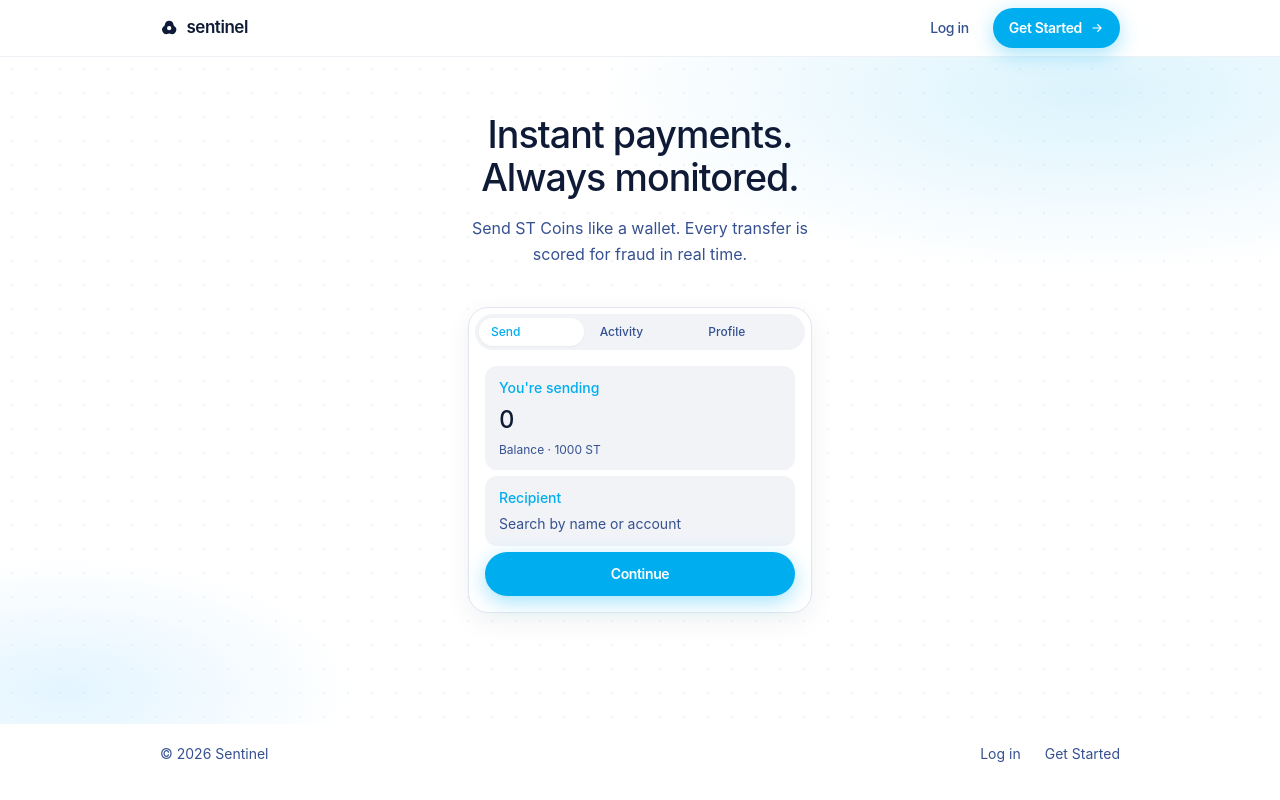
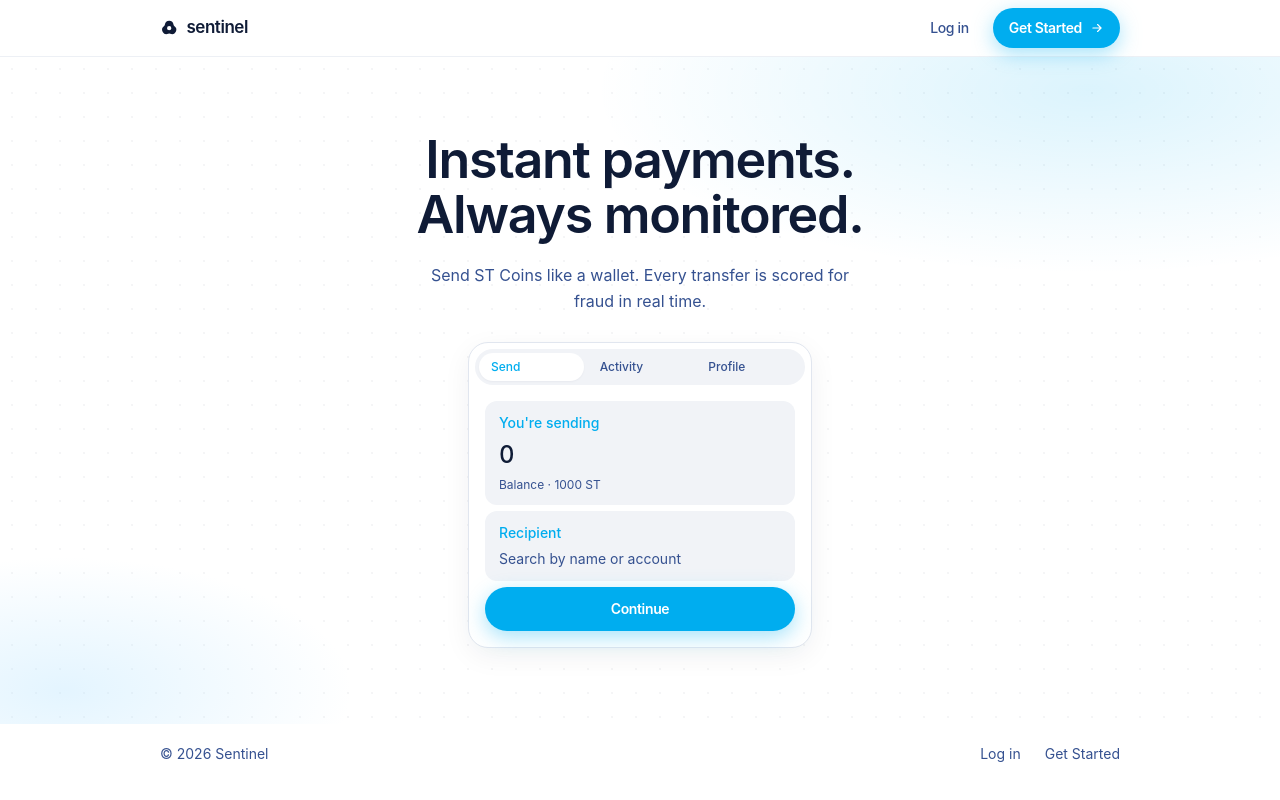
Before and after one commit to rizaan0/sentinel, a React (Vite) app in the folder frontend/: page / in a window 1280 px wide. Built offline with nearby package versions, Linux system fonts and the light colour scheme; no server answers; what cuelume would draw is missing.

Commit message:
style: enlarge hero heading and tighten vertical rhythm

```diff
--- a/frontend/src/pages/marketing/sections/HeroSection.tsx
+++ b/frontend/src/pages/marketing/sections/HeroSection.tsx
@@ -2,18 +2,18 @@ import { LANDING_CONTENT } from "../landingRail";
 
 export default function HeroSection() {
   return (
-    <section className="app-atmosphere relative flex flex-1 flex-col">
+    <section className="app-atmosphere relative flex flex-1 flex-col justify-center">
       <div
-        className={`${LANDING_CONTENT} flex flex-1 flex-col items-center justify-start gap-9 pt-10 pb-6 sm:gap-10 sm:pt-14`}
+        className={`${LANDING_CONTENT} flex w-full flex-col items-center gap-6 py-6 sm:gap-7 sm:py-8`}
       >
-        <div className="flex w-full flex-col items-center text-center">
-          <h1 className="text-[1.75rem] font-medium leading-[1.2] tracking-tight text-balance text-[var(--color-text)] sm:text-[2.35rem] sm:leading-[1.15]">
+        <div className="flex w-full max-w-2xl flex-col items-center text-center">
+          <h1 className="text-[2.25rem] font-semibold leading-[1.1] tracking-[-0.025em] text-balance text-[var(--color-text)] sm:text-[3rem] sm:leading-[1.05] md:text-[3.25rem]">
             Instant payments.
             <br />
             Always monitored.
           </h1>
 
-          <p className="mt-4 max-w-sm text-[0.9375rem] font-normal leading-relaxed text-pretty text-[var(--color-text-muted)] sm:text-base">
+          <p className="mt-4 max-w-md text-[0.9375rem] font-normal leading-relaxed text-pretty text-[var(--color-text-muted)] sm:mt-5 sm:text-base">
             Send ST Coins like a wallet. Every transfer is scored for fraud in real time.
           </p>
         </div>
```
